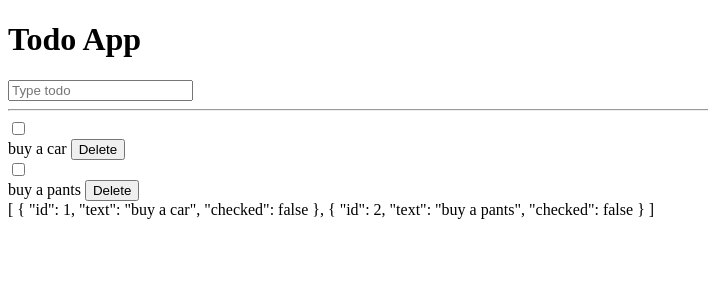
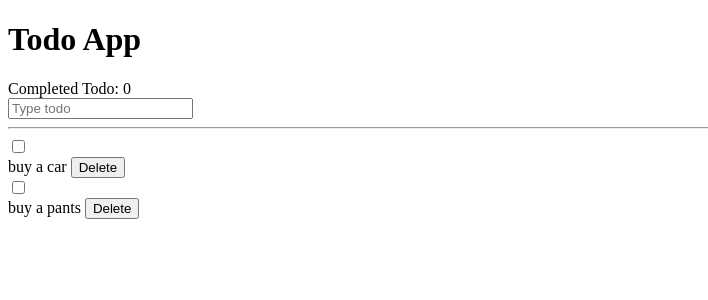
Before and after one commit to lovealohajjj/Kossie-coder, a Vue app: page / in a window 1280 px wide. Shown: the top 300 px of the page, without its empty margins (0-708 px from the left). Built offline with nearby package versions, Linux system fonts and the light colour scheme; the HTML template or start-up script is replaced by a standard one.

Commit message:
vuex 설치 전 소스 : vuex를 써야하는 이유

```diff
--- a/src/App.vue
+++ b/src/App.vue
@@ -1,31 +1,31 @@
 <template>
   <div id="app" class="container">
     <h1 class="text-center">Todo App</h1>
-    <input
-      v-model="todoText"
-      type="text"
-      class="w-100 p-2"
-      placeholder="Type todo"
-      @keyup.enter="addTodo"
+    <CompletedTodo
+      :todos="todos"
+    />
+    <AddTodo
+      @add-todo="addTodo"
     />
     <hr>
-    <Todo
-      v-for="todo in todos"
-      :key="todo.id"
-      :todo="todo"
+    <TodoList
+      :todos="todos"
       @toggle-checkbox="toggleCheckbox"
       @click-delete="deleteTodo"
     />
-    {{todos}}
   </div>
 </template>
 
 <script>
-import Todo from '@/components/Todo.vue'
+import TodoList from '@/components/TodoList'
+import AddTodo from '@/components/AddTodo'
+import CompletedTodo from '@/components/CompletedTodo'
 
 export default {
   components: {
-    Todo
+    TodoList,
+    AddTodo,
+    CompletedTodo
   },
   data() {
     return {
@@ -37,11 +37,11 @@
     }
   },
   methods: {
-    addTodo(e) {
-      console.log(e.target.value)
+    addTodo(value) {
+      // console.log(e.target.value)
       this.todos.push({
         id: Math.random(),
-        text: e.target.value,
+        text: value,
         checked: false
       })
       this.todoText = ''
--- /dev/null
+++ b/src/components/AddTodo.vue
@@ -0,0 +1,28 @@
+<template>
+  <input
+    v-model="todoText"
+    type="text"
+    class="w-100 p-2"
+    placeholder="Type todo"
+    @keyup.enter="addTodo"
+  />
+</template>
+
+<script>
+export default {
+  data() {
+    return {
+      todoText: '',
+    }
+  },
+  methods: {
+    addTodo(e) {
+      this.$emit('add-todo', e.target.value)
+    }
+  }
+}
+</script>
+
+<style>
+
+</style>
--- /dev/null
+++ b/src/components/CompletedTodo.vue
@@ -0,0 +1,25 @@
+<template>
+  <div>
+    Completed Todo: {{ NumberOfCompletedTodo}}
+  </div>
+</template>
+
+<script>
+export default {
+  props: {
+    todos: {
+      type: Array,
+      required: true
+    }
+  },
+  computed: {
+    NumberOfCompletedTodo() {
+      return this.todos.filter(todo => todo.checked).length
+    }
+  }
+}
+</script>
+
+<style>
+
+</style>
--- /dev/null
+++ b/src/components/TodoList.vue
@@ -0,0 +1,39 @@
+<template>
+  <div>
+    <Todo
+      v-for="todo in todos"
+      :key="todo.id"
+      :todo="todo"
+      @toggle-checkbox="toggleCheckbox"
+      @click-delete="deleteTodo"
+    />
+  </div>
+</template>
+
+<script>
+import Todo from '@/components/Todo'
+
+export default {
+  components: {
+    Todo
+  },
+  props: {
+    todos: {
+      type: Array,
+      required: true
+    }
+  },
+  methods: {
+    toggleCheckbox(value) {
+      this.$emit('toggle-checkbox', value)
+    },
+    deleteTodo(todoId) {
+      this.$emit('click-delete', todoId)
+    },
+  }
+}
+</script>
+
+<style>
+
+</style>
```
